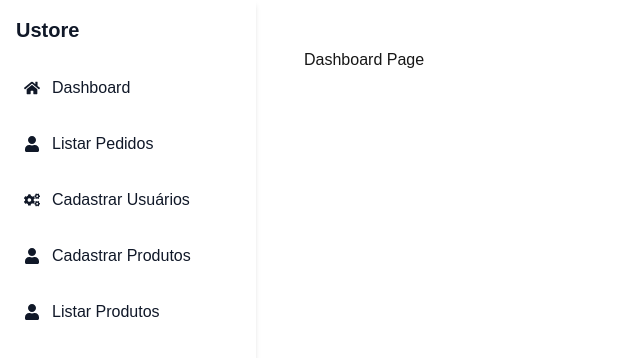
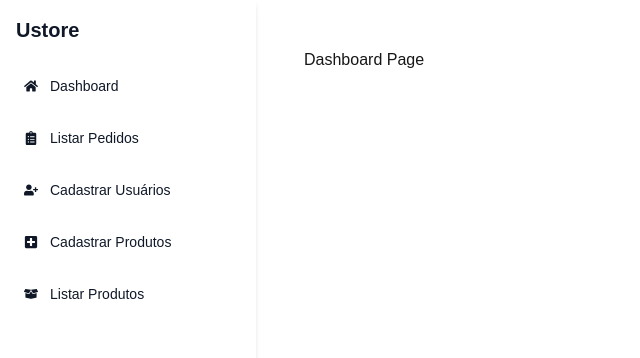
Before and after one commit to Vanessa867/Front_Squad36_Claro, a Next.js app in the folder claro/: page /Dashboard in a window 1280 px wide. Shown: the top 358 px of the page, without its empty margins (0-640 px from the left). Built offline with nearby package versions, Linux system fonts and the light colour scheme.

Commit message:
ajustes siderbar

```diff
--- a/claro/src/app/Dashboard/ListOrders/page.tsx
+++ /dev/null
@@ -1,3 +0,0 @@
-export default function Page() {
-    return <p>Customers Page</p>;
-  }
--- a/claro/src/app/Dashboard/ListProducts/page.tsx
+++ /dev/null
@@ -1,3 +0,0 @@
-export default function Page() {
-    return <p>Customers Page</p>;
-  }
--- a/claro/src/app/Dashboard/RegisterOrders/page.tsx
+++ /dev/null
@@ -1,3 +0,0 @@
-export default function Page() {
-    return <p>Customers Page</p>;
-  }
--- a/claro/src/app/Dashboard/RegisterProducts/page.tsx
+++ /dev/null
@@ -1,3 +0,0 @@
-export default function Page() {
-    return <p>Customers Page</p>;
-  }
--- a/claro/src/app/Dashboard/sidenav.tsx
+++ b/claro/src/app/Dashboard/sidenav.tsx
@@ -1,7 +1,13 @@
 'use client';
 
 import { useState } from "react";
-import { FaHome, FaUser, FaCogs } from "react-icons/fa";
+import {
+  FaHome,
+  FaClipboardList,
+  FaUserPlus,
+  FaBoxOpen,
+  FaPlusSquare
+} from "react-icons/fa";
 
 const SideNav = () => {
   const [active, setActive] = useState<string>("home");
@@ -10,64 +16,68 @@ const SideNav = () => {
     <div className="bg-white text-gray-900 w-64 h-full p-4 shadow-md">
       <div className="text-xl font-bold mb-6">Ustore</div>
 
-      <ul className="space-y-4">
+      <ul className="space-y-4 text-sm">
         <li>
           <a
             href="#"
             onClick={() => setActive("Dashboard")}
             className={`flex items-center p-2 rounded-md ${
-              active === "Dashboard" ? "bg-blue-100 text-blue-600" : "hover:bg-gray-100"
+              active === "Dashboard" ? "bg-red-100 text-red-600" : "hover:bg-gray-100"
             }`}
           >
             <FaHome className="mr-3" />
             Dashboard
           </a>
         </li>
+
         <li>
           <a
             href="#"
             onClick={() => setActive("ListarPedidos")}
             className={`flex items-center p-2 rounded-md ${
-              active === "ListarPedidos" ? "bg-blue-100 text-blue-600" : "hover:bg-gray-100"
+              active === "ListarPedidos" ? "bg-red-100 text-red-600" : "hover:bg-gray-100"
             }`}
           >
-            <FaUser className="mr-3" />
+            <FaClipboardList className="mr-3" />
             Listar Pedidos
           </a>
         </li>
+
         <li>
           <a
             href="#"
             onClick={() => setActive("CadastrarUsuarios")}
             className={`flex items-center p-2 rounded-md ${
-              active === "CadastrarUsuarios" ? "bg-blue-100 text-blue-600" : "hover:bg-gray-100"
+              active === "CadastrarUsuarios" ? "bg-red-100 text-red-600" : "hover:bg-gray-100"
             }`}
           >
-            <FaCogs className="mr-3" />
+            <FaUserPlus className="mr-3" />
             Cadastrar Usuários
           </a>
         </li>
+
         <li>
           <a
             href="#"
             onClick={() => setActive("CadastrarProdutos")}
             className={`flex items-center p-2 rounded-md ${
-              active === "CadastrarProdutos" ? "bg-blue-100 text-blue-600" : "hover:bg-gray-100"
+              active === "CadastrarProdutos" ? "bg-red-100 text-red-600" : "hover:bg-gray-100"
             }`}
           >
-            <FaUser className="mr-3" />
+            <FaPlusSquare className="mr-3" />
             Cadastrar Produtos
           </a>
         </li>
+
         <li>
           <a
             href="#"
             onClick={() => setActive("ListarProdutos")}
             className={`flex items-center p-2 rounded-md ${
-              active === "ListarProdutos" ? "bg-blue-100 text-blue-600" : "hover:bg-gray-100"
+              active === "ListarProdutos" ? "bg-red-100 text-red-600" : "hover:bg-gray-100"
             }`}
           >
-            <FaUser className="mr-3" />
+            <FaBoxOpen className="mr-3" />
             Listar Produtos
           </a>
         </li>
```
